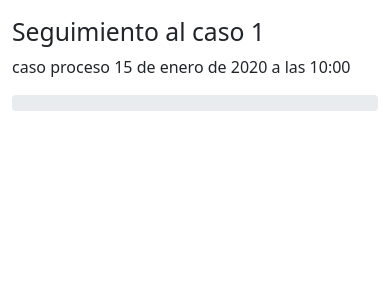
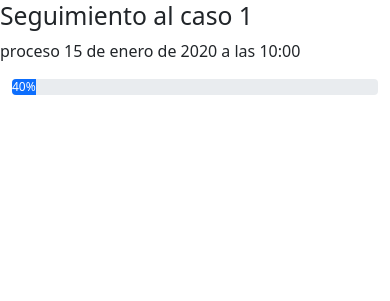
Before and after one commit to cloudfours/SUAP, a Django app: template api/templates/seguimiento.html in a window 390 px wide. Shown: the part 59-360 px from the top of the page. Run offline with Django 4.2, Linux system fonts and the light colour scheme; the template is opened without the code that fills it: values that come from a table or form of the project are taken from there, others are empty; tables that the repository leaves empty hold one stand-in row (values such as "Sample post"); some libraries are stand-ins or nearby versions.

Commit message:
se sube mejoraas al responsive

```diff
--- a/api/forms.py
+++ b/api/forms.py
@@ -69,7 +69,7 @@ class CasosForm(forms.ModelForm):
     class Meta:
         model=Casos
         fields =['id_usuario','numeroradicado','descripcioncaso'
-                 ,'enfermedad','fechaatencioneps','formula_medica'
+                 ,'enfermedad','fechaatencioneps','formula_medica','estado','fecharesgistrocaso'
                 ,'id_barrera']
         labels={
             # 'id_caso':'Caso',
@@ -86,10 +86,12 @@ class CasosForm(forms.ModelForm):
             'id_usuario':forms.Select(attrs={'class':'form-control'}),
             'numeroradicado':forms.NumberInput(attrs={'class':'form-control '}),
             'fechaatencioneps':forms.DateTimeInput(attrs={'class':'form-control datetimepicker-input','type':'datetime-local','placeholder':'ingrese fecha'},format='%Y-%m-%d %H:%M:%S'),
+            'fecharesgistrocaso':forms.DateTimeInput(attrs={'class':'form-control datetimepicker-input','type':'datetime-local','placeholder':'ingrese fecha'},format='%Y-%m-%d %H:%M:%S'),
             'descripcioncaso':forms.Textarea(attrs={'class':'form-control '}),
             'enfermedad':forms.Select(attrs={'class':'form-control '}),
             'formula_medica':forms.FileInput(attrs={'class':'form-control'}),
             'id_barrera':forms.Select(attrs={'class':'form-control'}),
+             'estado':forms.Select(attrs={'class':'form-control'}),
         }
 
 class datosuserFormEdit(forms.ModelForm):
--- a/api/static/js/jquery.js
+++ b/api/static/js/jquery.js
@@ -1,5 +1,5 @@
 $(document).ready(function () {
-    let table =$('#example').DataTable()
+    let table =$('#example').DataTable({'bFilter':false})
     $('#example').DataTable();
     $('#caso').keyup(function(){
         table.column($(this).data('index')).search(this.value).draw();
--- a/api/static/seguimiento/seguimiento.css
+++ b/api/static/seguimiento/seguimiento.css
@@ -1,6 +1,6 @@
 .inicio{
 
-width:0%;
+width:10%;
 }
 .proceso{
 width: 40%;
--- a/api/static/services/animaciones.js
+++ b/api/static/services/animaciones.js
@@ -1,4 +1,33 @@
-$(document).ready(function(){
-    $('#proceso').load().addClase('animacion')
-    console.log('carga')
-})
+// $(document).ready(function () {
+//     var percent = 0;
+
+//     timerId = setInterval(function () {
+//         //increment progress bar
+//         percent += 5;
+//         $('.progress-bar ').css('width', percent + '%');
+//         $('.progress-bar ').attr('aria-valuenow', percent);
+//         $('.progress-bar ').text(percent + '%');
+//        let proceso = $('#proceso').text()
+
+//        console.log(proceso)
+
+
+//         if($('#proceso').html()==='40%'){
+//             if (percent == 40) {
+//               clearInterval(timerId);
+//               $('.proceso').show();
+//           }
+//       }
+//         if($('#abierto').html()==='10%'){
+//           if (percent == 0) {
+//             clearInterval(timerId);
+//             $('.abierto').show();
+//         }
+//     }
+//         else if (percent == 100) {
+//             clearInterval(timerId);
+//             $('.finalizado').show();
+//         }
+
+//     }, 1000);
+// });
--- a/api/templates/informacion_paciente.html
+++ b/api/templates/informacion_paciente.html
@@ -30,7 +30,7 @@
                         <h4 class="titulo_fundacion">Fundacion retorno</h4>
                     </div>
                     <div class="menu_option">
-                        <a href="{% url 'perfil' %}" class="selected text-decoration-none">
+                        <a href="{% url 'perfil' %}" class="text-decoration-none">
                             <div class="option">
                                 <i class="fa-solid fa-user" title="usuario"></i>
                                 <p class="mb-0">usuario</p>
@@ -150,9 +150,6 @@
                         </a>
                         <a href="#" class="text-decoration-none">
                             <div class="option">
-
-                                <i class="fa-solid fa-chart-column" title="Indicadores de gestion"></i>
-
                                 <i class="fa-sharp fa-solid fa-list-check"></i>
                                 <p class="mb-0">Actividades</p>
                             </div>
--- a/api/templates/seguimiento.html
+++ b/api/templates/seguimiento.html
@@ -1,45 +1,49 @@
 {% extends 'informacion_paciente.html' %}
 {% block content %}
 
+<div class='caja_seguimiento'>
+
  {% if casos.estado.nombreestado == 'abierto' %}
-<div class='caja_seguimiento'>
-    <div class="container mt-3">
         <h2>Seguimiento al caso {{casos.id_caso}}</h2>
         <p>caso creado {{casos.fecharesgistrocaso}}</p>
-        <div class="progress">
-          <div id='abierto' class="progress-bar progress-bar-striped progress-bar-animated inicio" ></div>
+        <div id='abierto' class="container mt-3">
+
+          <div class="progress">
+            <div id='abierto' class="progress-bar inicio animacion" >10%</div>
+          </div>
         </div>
-      </div>
-</div>
+
+
 {% elif casos.estado.nombreestado == 'proceso' %}
-<div class='caja_seguimiento'>
-    <div class="container mt-3">
+
+
         <h2>Seguimiento al caso {{casos.id_caso}}</h2>
-        <p>caso proceso {{casos.fechaatenproceso}}</p>
-        <div class="progress">
-          <div id='proceso' class="progress-bar progress-bar-striped progress-bar-animated proceso"></div>
+        <p class=''  id='proceso'>proceso {{casos.fechaatenproceso}}</p>
+        <div class="container mt-3">
+          <div class="progress">
+            <div class="progress-bar proceso animacion" >40%</div>
+          </div>
         </div>
-      </div>
-</div>
+
+
+
 {% elif casos.estado.nombreestado == 'finalizado' %}
-<div class='caja_seguimiento'>
-    <div class="container mt-3">
+
+
         <h2>Seguimiento al caso {{caso.id_caso}}</h2>
         <p>caso finalizado</p><p> {{caso.fechaatenfinalizado}}</p>
-        <div class="progress">
-          <div  class="progress-bar progress-bar-striped progress-bar-animated finalizado" ></div>
+        <div class="container mt-3">
+          <div class="progress  finalizado animacion">
+            <div   id='fanilizado'class="progress-bar" style="width:70%">70%</div>
+          </div>
         </div>
-      </div>
+
+
+
+ {% else %}
+<div class="alert alert-warning">
+  <strong>Atencion!</strong><a href="#" class="alert-link">No se ha creado a un el caso</a>.
 </div>
     {% endif %}
 
 {% endblock %}
-{% block js %}
-<script type="text/javascript">
-$(document).ready(function(){
-    $('#proceso').animate({
-        transition: all 5s ease .5s;
-    })
-})
-</script>
-{% endblock %}
```
Also changed, not shown: api/templates/historial.html (+7 -1 lines), api/templates/registrarCaso.html (+29 -2 lines).
